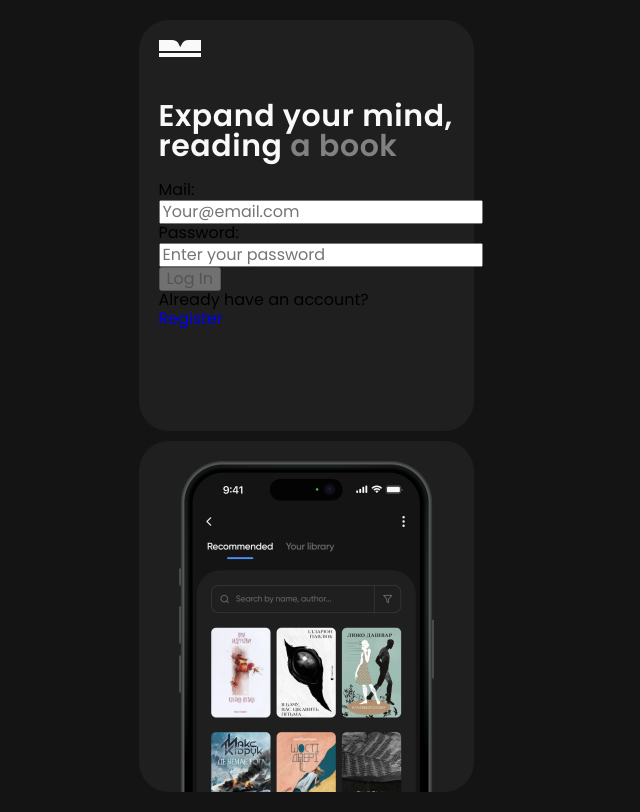
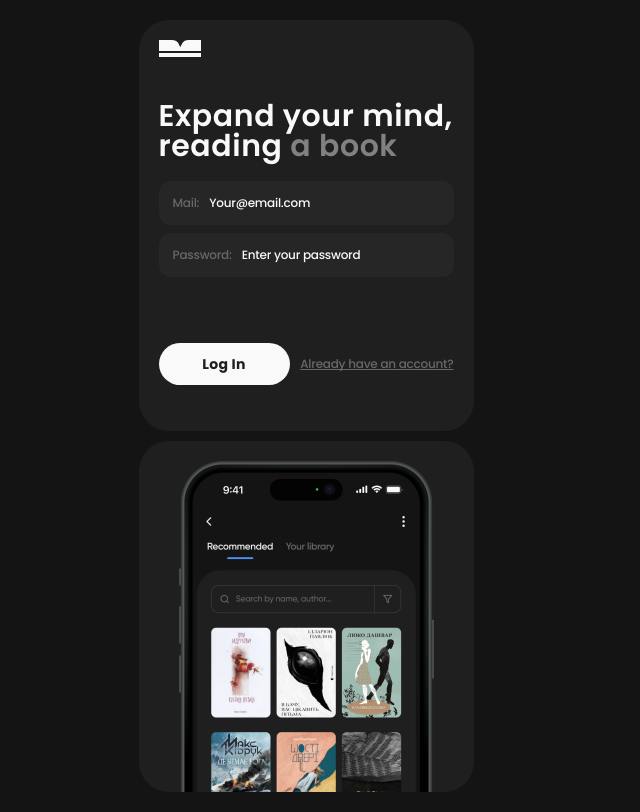
Before and after one commit to Jey2507/dyplomna_read-journey, a React (Vite) app: page /login in a window 1280 px wide. Shown: the whole page, without its empty margins (334-974 px from the left). Built offline with nearby package versions, Linux system fonts and the light colour scheme.

Commit message:
update login and register css

```diff
--- a/src/components/LoginForm/LoginForm.jsx
+++ b/src/components/LoginForm/LoginForm.jsx
@@ -45,6 +45,7 @@ export default function LoginForm() {
   return (
     <form className={css.form} onSubmit={handleSubmit(onSubmit)}>
       <div className={css.inputGroup}>
+        <div className={css.boxFlex}>
           <label className={css.inputLabel}>Mail:</label>
           <input
             type="email"
@@ -52,9 +53,11 @@ export default function LoginForm() {
             {...register('email')}
             className={`${css.input} ${errors.email ? css.errorInput : ''}`}
           />
+        </div>
         {errors.email && <p className={css.errorText}>{errors.email.message}</p>}
       </div>
       <div className={css.inputGroup}>
+        <div className={css.boxFlex}>
           <label className={css.inputLabel}>Password:</label>
           <div className={css.inputWrapper}>
             <input
@@ -66,15 +69,17 @@ export default function LoginForm() {
             />
 
           </div>
+        </div>
         {errors.password && <p className={css.errorText}>{errors.password.message}</p>}
       </div>
+
+      <div className={css.boxLogin}>
         <button disabled={!isDirty || !isValid} className={css.submitButton} type="submit">
           Log In
         </button>
-      <div className={css.signInPrompt}>
-        <p>Already have an account? </p>
+
         <Link className={css.signInLink} to="/register">
-          Register
+        Already have an account?
         </Link>
       </div>
     </form>
--- a/src/components/LoginForm/LoginForm.module.css
+++ b/src/components/LoginForm/LoginForm.module.css
@@ -0,0 +1,106 @@
+.inputGroup {
+    border-radius: 12px;
+    width: 100%;
+    height: 44px;
+
+    background: #262626;
+    border: none;
+    margin-bottom: 8px;
+    position: relative;
+}
+
+.boxFlex {
+    display: flex;
+}
+
+.input {
+    font-family: var(--font-family);
+    font-weight: 500;
+    font-size: 12px;
+    line-height: 133%;
+    letter-spacing: -0.02em;
+    color: #f9f9f9;
+    border: none;
+    background: #262626;
+    padding-left: 10px;
+    height: 44px;
+    width: 100%;
+    border-radius: 12px;
+}
+
+.input:focus {
+    border: none;
+    outline: none;
+}
+
+.inputLabel {
+    font-family: var(--font-family);
+    font-weight: 500;
+    font-size: 12px;
+    line-height: 133%;
+    letter-spacing: -0.02em;
+    text-align: center;
+    color: #686868;
+    margin: 14px 0px 14px 14px;
+}
+
+.input::placeholder {
+    font-family: var(--font-family);
+    font-weight: 500;
+    font-size: 12px;
+    line-height: 133%;
+    letter-spacing: -0.02em;
+    color: #f9f9f9;
+}
+
+.boxLogin {
+    display: flex;
+    width: 100%;
+    justify-content: space-between;
+    align-items: center;
+    margin-top: 66px;
+}
+
+.submitButton {
+    border-radius: 30px;
+    width: 131px;
+    height: 42px;
+
+    background: #f9f9f9;
+
+    font-family: var(--font-family);
+    font-weight: 700;
+    font-size: 14px;
+    line-height: 129%;
+    letter-spacing: 0.02em;
+    color: #1f1f1f;
+
+    display: flex;
+    justify-content: center;
+    align-items: center;
+
+    border: none;
+}
+
+.signInLink {
+    font-family: var(--font-family);
+    font-weight: 500;
+    font-size: 12px;
+    line-height: 117%;
+    letter-spacing: -0.02em;
+    text-decoration: underline;
+    text-decoration-skip-ink: none;
+    text-align: center;
+    color: #686868;
+}
+
+.errorText {
+    font-weight: 400;
+    font-size: 10px;
+    line-height: 129%;
+    letter-spacing: 0.02em;
+    color: red;
+    position: absolute;
+    top: -6px;
+    left: 14px;
+}
--- a/src/components/RegisterForm/RegisterForm.jsx
+++ b/src/components/RegisterForm/RegisterForm.jsx
@@ -45,8 +45,8 @@ export default function RegisterForm() {
 
   return (
     <form className={css.form} onSubmit={handleSubmit(onSubmit)}>
-      <h2 className={css.formTitle}>Register</h2>
       <div className={css.inputGroup}>
+        <div className={css.boxFlex}>
           <label className={css.inputLabel}>Name</label>
           <input
             type="text"
@@ -54,9 +54,11 @@ export default function RegisterForm() {
             {...register('name')}
             className={`${css.input} ${errors.name ? css.errorInput : ''}`}
           />
+        </div>
         {errors.name && <p className={css.errorText}>{errors.name.message}</p>}
       </div>
       <div className={css.inputGroup}>
+        <div className={css.boxFlex}>
           <label className={css.inputLabel}>Email</label>
           <input
             type="email"
@@ -64,9 +66,11 @@ export default function RegisterForm() {
             {...register('email')}
             className={`${css.input} ${errors.email ? css.errorInput : ''}`}
           />
+        </div>
         {errors.email && <p className={css.errorText}>{errors.email.message}</p>}
       </div>
       <div className={css.inputGroup}>
+        <div className={css.boxFlex}>
           <label className={css.inputLabel}>Password</label>
           <div className={css.inputWrapper}>
             <input
@@ -77,15 +81,17 @@ export default function RegisterForm() {
               className={`${css.input} ${errors.password ? css.errorInput : ''}`}
             />
           </div>
+        </div>
         {errors.password && <p className={css.errorText}>{errors.password.message}</p>}
       </div>
+
+      <div className={css.boxLogin}>
         <button disabled={!isDirty || !isValid} className={css.submitButton} type="submit">
           Register
         </button>
-      <div className={css.signInPrompt}>
-        <p>Already have an account? </p>
+
           <Link className={css.signInLink} to="/login">
-          Login
+          Already have an account?
           </Link>
       </div>
     </form>
--- a/src/components/RegisterForm/RegisterForm.module.css
+++ b/src/components/RegisterForm/RegisterForm.module.css
@@ -0,0 +1,106 @@
+.inputGroup {
+    border-radius: 12px;
+    width: 100%;
+    height: 44px;
+
+    background: #262626;
+    border: none;
+    margin-bottom: 8px;
+    position: relative;
+}
+
+.boxFlex {
+    display: flex;
+}
+
+.input {
+    font-family: var(--font-family);
+    font-weight: 500;
+    font-size: 12px;
+    line-height: 133%;
+    letter-spacing: -0.02em;
+    color: #f9f9f9;
+    border: none;
+    background: #262626;
+    padding-left: 10px;
+    height: 44px;
+    width: 100%;
+    border-radius: 12px;
+}
+
+.input:focus {
+    border: none;
+    outline: none;
+}
+
+.inputLabel {
+    font-family: var(--font-family);
+    font-weight: 500;
+    font-size: 12px;
+    line-height: 133%;
+    letter-spacing: -0.02em;
+    text-align: center;
+    color: #686868;
+    margin: 14px 0px 14px 14px;
+}
+
+.input::placeholder {
+    font-family: var(--font-family);
+    font-weight: 500;
+    font-size: 12px;
+    line-height: 133%;
+    letter-spacing: -0.02em;
+    color: #f9f9f9;
+}
+
+.boxLogin {
+    display: flex;
+    width: 100%;
+    justify-content: space-between;
+    align-items: center;
+    margin-top: 14px;
+}
+
+.submitButton {
+    border-radius: 30px;
+    width: 131px;
+    height: 42px;
+
+    background: #f9f9f9;
+
+    font-family: var(--font-family);
+    font-weight: 700;
+    font-size: 14px;
+    line-height: 129%;
+    letter-spacing: 0.02em;
+    color: #1f1f1f;
+
+    display: flex;
+    justify-content: center;
+    align-items: center;
+
+    border: none;
+}
+
+.signInLink {
+    font-family: var(--font-family);
+    font-weight: 500;
+    font-size: 12px;
+    line-height: 117%;
+    letter-spacing: -0.02em;
+    text-decoration: underline;
+    text-decoration-skip-ink: none;
+    text-align: center;
+    color: #686868;
+}
+
+.errorText {
+    font-weight: 400;
+    font-size: 10px;
+    line-height: 129%;
+    letter-spacing: 0.02em;
+    color: red;
+    position: absolute;
+    top: -6px;
+    left: 14px;
+}
```
Lines whose indentation alone changed are shown as unchanged.
